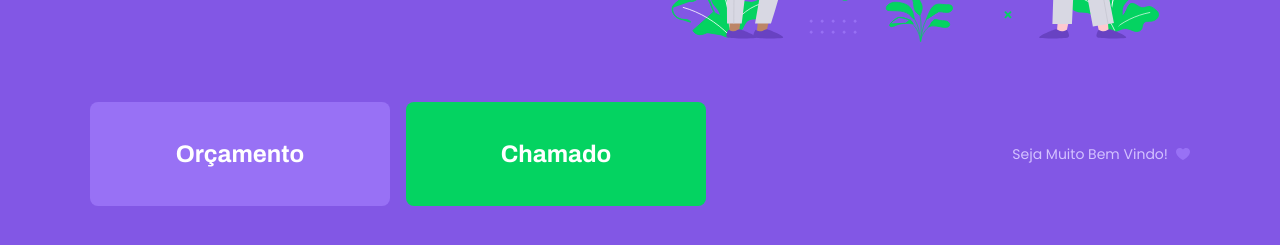
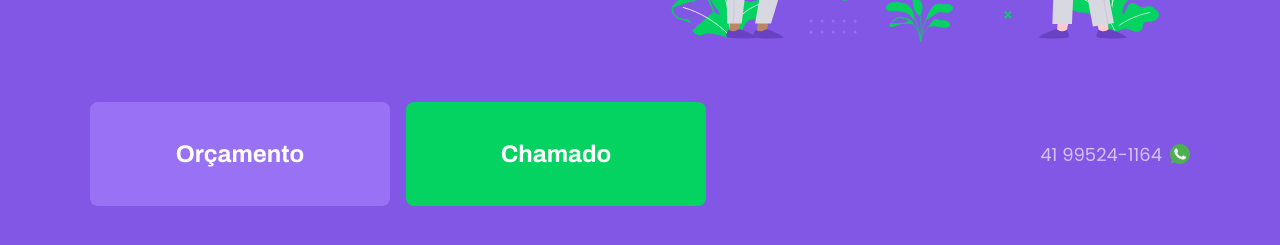
Before and after one commit to elvisea/bensystem-plataform-frontend, a React (Create React App) app: page / in a window 1280 px wide. Shown: the part 421-666 px from the top of the page. Built offline with nearby package versions, Linux system fonts and the light colour scheme.

Commit message:
Mudança Icone e tamanho de fonte

```diff
--- a/src/pages/Landing/index.tsx
+++ b/src/pages/Landing/index.tsx
@@ -2,7 +2,7 @@ import React from 'react';
 import { Link } from 'react-router-dom';
 
 import landingOriginal from '../../assets/images/landingOriginal.svg';
-import purpleHeartIcon from '../../assets/images/icons/purple-heart.svg';
+import whatsappIcon from '../../assets/images/icons/whatsapp.svg';
 
 import './styles.css';
 
@@ -32,7 +32,7 @@ const Landing: React.FC = () => (
         </Link>
       </div>
       <span className="total-connections">
-        Seja Muito Bem Vindo! <img src={purpleHeartIcon} alt="Coração Roxo" />
+        41 99524-1164 <img src={whatsappIcon} alt="Coração Roxo" />
       </span>
     </div>
   </div>
--- a/src/pages/Landing/styles.css
+++ b/src/pages/Landing/styles.css
@@ -71,7 +71,7 @@
   }
 
   .total-connections {
-    font-size: 1.4rem;
+    font-size: 1.8rem;
 
     display: flex;
     align-items: center;
```
